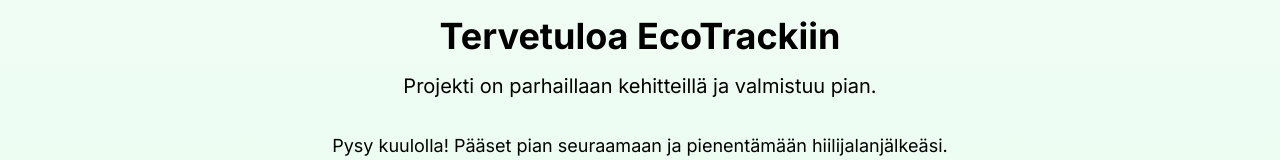
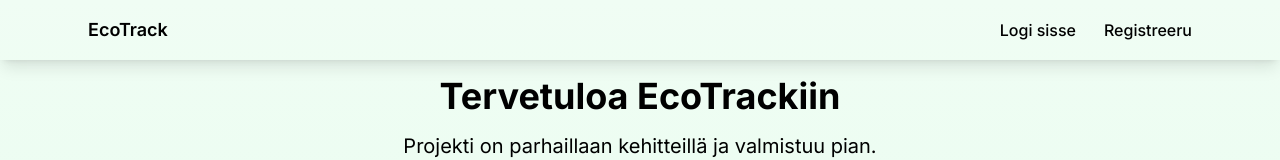
Before and after one commit to Hakukonestudio/EcoTrack, a Next.js app: page / in a window 1280 px wide. Shown: the top 160 px of the page. Built offline with nearby package versions, Linux system fonts and the light colour scheme; no server answers.

Commit message:
just committing

```diff
--- /dev/null
+++ b/app/api/register/route.ts
@@ -0,0 +1,37 @@
+import { NextResponse } from 'next/server';
+import { PrismaClient } from '@prisma/client';
+import bcrypt from 'bcrypt';
+
+const prisma = new PrismaClient();
+
+export async function POST(request: Request) {
+  try {
+    const { name, email, password } = await request.json();
+
+    // Kontrolli, kas kasutaja juba eksisteerib
+    const existingUser = await prisma.user.findUnique({
+      where: { email },
+    });
+
+    if (existingUser) {
+      return NextResponse.json({ error: 'User already exists' }, { status: 400 });
+    }
+
+    // Krüpteeri parool
+    const hashedPassword = await bcrypt.hash(password, 10);
+
+    // Loo uus kasutaja
+    const user = await prisma.user.create({
+      data: {
+        name,
+        email,
+        password: hashedPassword,
+      },
+    });
+
+    return NextResponse.json({ message: 'User created successfully' }, { status: 201 });
+  } catch (error) {
+    console.error('Registration error:', error);
+    return NextResponse.json({ error: 'Internal Server Error' }, { status: 500 });
+  }
+}
--- a/app/layout.tsx
+++ b/app/layout.tsx
@@ -2,6 +2,7 @@
 import type { Metadata } from 'next'
 import { Inter } from 'next/font/google'
 import AuthProvider from './AuthProvider'
+import Navbar from '../components/Navbar'
 
 const inter = Inter({ subsets: ['latin'] })
 
@@ -18,7 +19,10 @@
   return (
     <html lang="fi">
       <body className={inter.className}>
-        <AuthProvider>{children}</AuthProvider>
+        <AuthProvider>
+          <Navbar />
+          {children}
+        </AuthProvider>
       </body>
     </html>
   )
--- a/app/register/page.tsx
+++ b/app/register/page.tsx
@@ -1,53 +1,76 @@
-'use client'
+'use client';
 
-import { useState } from 'react'
-import { useRouter } from 'next/navigation'
+import { useState } from 'react';
+import { useRouter } from 'next/navigation';
 
 export default function Register() {
-  const [name, setName] = useState('')
-  const [email, setEmail] = useState('')
-  const [password, setPassword] = useState('')
-  const router = useRouter()
+  const [name, setName] = useState('');
+  const [email, setEmail] = useState('');
+  const [password, setPassword] = useState('');
+  const router = useRouter();
 
-  const handleSubmit = async (e: React.FormEvent) => {
-    e.preventDefault()
+  const handleSubmit = async (e: React.FormEvent<HTMLFormElement>) => {
+    e.preventDefault();
+    try {
       const response = await fetch('/api/register', {
         method: 'POST',
         headers: { 'Content-Type': 'application/json' },
         body: JSON.stringify({ name, email, password }),
-    })
-
+      });
       if (response.ok) {
-      router.push('/login')
+        alert('Registreerimine õnnestus!');
+        router.push('/login');
       } else {
-      console.error('Registration failed')
+        const data = await response.json();
+        alert(`Registreerimine ebaõnnestus: ${data.error}`);
       }
+    } catch (error) {
+      console.error('Registreerimise viga:', error);
+      alert('Registreerimisel tekkis viga. Palun proovige uuesti.');
     }
+  };
 
   return (
-    <form onSubmit={handleSubmit}>
+    <div className="flex justify-center items-center min-h-screen bg-gray-100">
+      <form onSubmit={handleSubmit} className="bg-white p-8 rounded shadow-md w-96">
+        <h2 className="text-2xl font-bold mb-4">Registreeru</h2>
+        <div className="mb-4">
+          <label htmlFor="name" className="block mb-2">Nimi</label>
           <input
+            id="name"
             type="text"
             value={name}
             onChange={(e) => setName(e.target.value)}
-        placeholder="Name"
+            className="w-full p-2 border rounded"
             required
           />
+        </div>
+        <div className="mb-4">
+          <label htmlFor="email" className="block mb-2">E-post</label>
           <input
+            id="email"
             type="email"
             value={email}
             onChange={(e) => setEmail(e.target.value)}
-        placeholder="Email"
+            className="w-full p-2 border rounded"
             required
           />
+        </div>
+        <div className="mb-4">
+          <label htmlFor="password" className="block mb-2">Parool</label>
           <input
+            id="password"
             type="password"
             value={password}
             onChange={(e) => setPassword(e.target.value)}
-        placeholder="Password"
+            className="w-full p-2 border rounded"
             required
           />
-      <button type="submit">Register</button>
+        </div>
+        <button type="submit" className="w-full bg-green-500 text-white p-2 rounded hover:bg-green-600">
+          Registreeru
+        </button>
       </form>
-  )
+    </div>
+  );
 }
--- a/app/register/route.ts
+++ /dev/null
@@ -1,24 +0,0 @@
-import { NextResponse } from 'next/server'
-import { PrismaClient } from '@prisma/client'
-import bcrypt from 'bcrypt'
-
-const prisma = new PrismaClient()
-
-export async function POST(req: Request) {
-  try {
-    const { name, email, password } = await req.json()
-    const hashedPassword = await bcrypt.hash(password, 10)
-
-    const user = await prisma.user.create({
-      data: {
-        name,
-        email,
-        password: hashedPassword,
-      },
-    })
-
-    return NextResponse.json({ user: { id: user.id, name: user.name, email: user.email } })
-  } catch (error) {
-    return NextResponse.json({ error: 'Registration failed' }, { status: 500 })
-  }
-}
--- /dev/null
+++ b/components/Navbar.tsx
@@ -0,0 +1,56 @@
+'use client';
+
+import Link from 'next/link';
+import { useSession, signOut } from 'next-auth/react';
+
+const Navbar = () => {
+  const { data: session } = useSession();
+
+  return (
+    <nav className="bg-white shadow-lg">
+      <div className="max-w-6xl mx-auto px-4">
+        <div className="flex justify-between">
+          <div className="flex space-x-7">
+            <div>
+              <Link href="/" className="flex items-center py-4 px-2">
+                <span className="font-semibold text-gray-500 text-lg">EcoTrack</span>
+              </Link>
+            </div>
+          </div>
+          <div className="hidden md:flex items-center space-x-3">
+            {session ? (
+              <>
+                <span className="py-2 px-2 font-medium text-gray-500">
+                  Tere, {session.user?.name}
+                </span>
+                <button
+                  onClick={() => signOut()}
+                  className="py-2 px-2 font-medium text-white bg-green-500 rounded hover:bg-green-400 transition duration-300"
+                >
+                  Logi välja
+                </button>
+              </>
+            ) : (
+              <>
+                <Link
+                  href="/login"
+                  className="py-2 px-2 font-medium text-gray-500 rounded hover:bg-green-500 hover:text-white transition duration-300"
+                >
+                  Logi sisse
+                </Link>
+                <Link
+                  href="/register"
+                  className="py-2 px-2 font-medium text-white bg-green-500 rounded hover:bg-green-400 transition duration-300"
+                >
+                  Registreeru
+                </Link>
+              </>
+            )}
+          </div>
+        </div>
+      </div>
+    </nav>
+  );
+};
+
+export default Navbar;
--- a/package.json
+++ b/package.json
@@ -30,9 +30,10 @@
     "@types/node": "^20",
     "@types/react": "^18",
     "@types/react-dom": "^18",
+    "autoprefixer": "^10.4.20",
     "eslint": "^8",
     "eslint-config-next": "14.2.13",
-    "postcss": "^8",
+    "postcss": "^8.4.47",
     "prisma": "^5.20.0",
     "tailwindcss": "^3.4.13",
     "typescript": "^5"
--- /dev/null
+++ b/postcss.config.js
@@ -0,0 +1,6 @@
+module.exports = {
+  plugins: {
+    tailwindcss: {},
+    autoprefixer: {},
+  },
+}
```
Also changed, not shown: 2 other files (tests, documents, lock files or other folders). Lines whose indentation alone changed are shown as unchanged.
